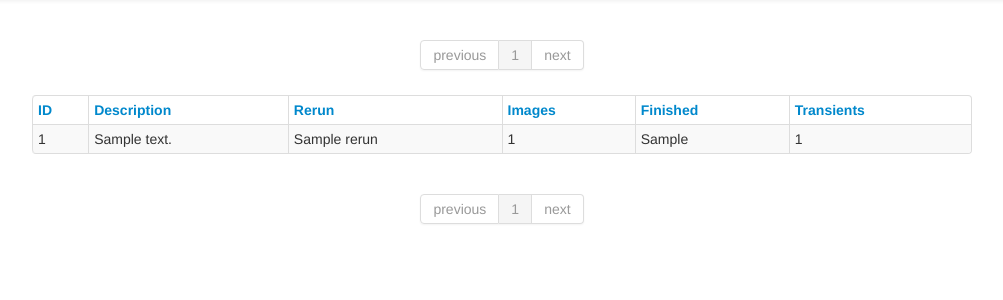
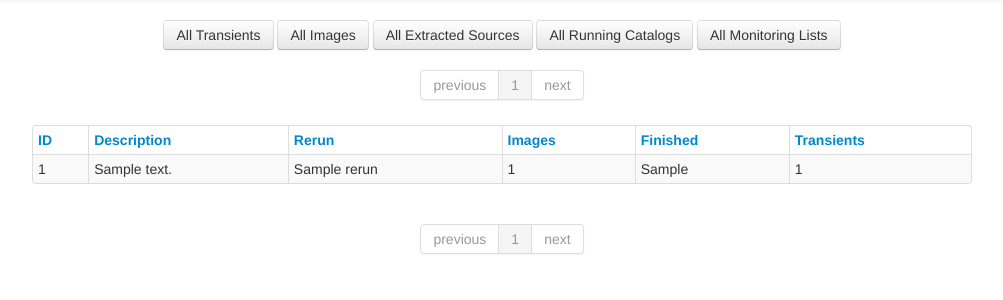
Before and after one commit to transientskp/banana, a Django app: template banana/templates/datasets.html in a window 1280 px wide. Shown: the part 42-342 px from the top of the page, without its empty margins (138-1141 px from the left). Run offline with Django 3.2, Linux system fonts and the light colour scheme; the template is opened without the code that fills it: most values are stand-ins (such as "Sample title", 1, 10 or a date in 2020); some libraries are stand-ins or nearby versions.

Commit message:
add links to full table views

```diff
--- a/banana/templates/datasets.html
+++ b/banana/templates/datasets.html
@@ -13,6 +13,14 @@
         No datasets are available.
     </div>
 {% else %}
+    <div class="span12 text-center">
+        <a href="{% url 'transients' db_name %}" class="btn">All Transients</a>
+        <a href="{% url 'images' db_name %}" class="btn">All Images</a>
+        <a href="{% url 'extractedsources' db_name %}" class="btn">All Extracted Sources</a>
+        <a href="{% url 'runningcatalogs' db_name %}" class="btn">All Running Catalogs</a>
+        <a href="{% url 'monitoringlists' db_name %}" class="btn">All Monitoring Lists</a>
+    </div>
+
     <div class="span12 text-center">
         {% paginatorizer datasets %}
     </div>
```
